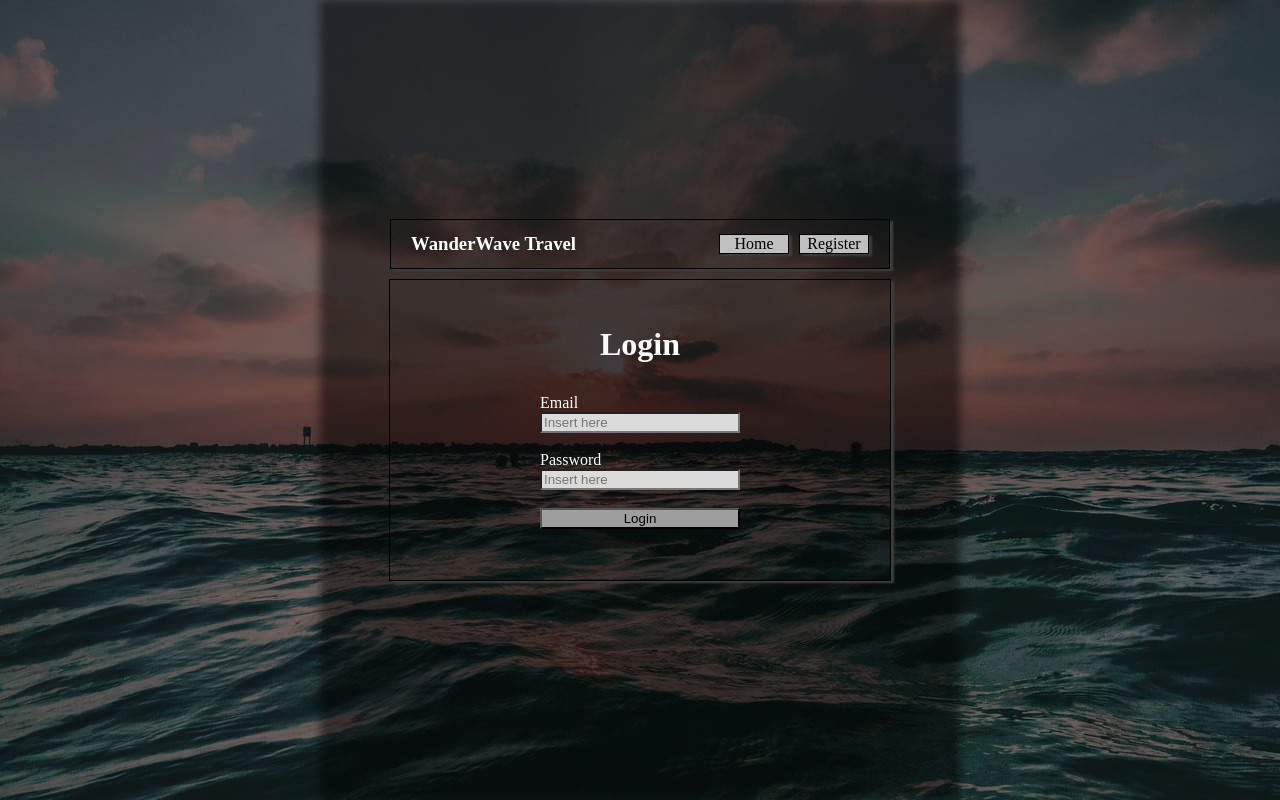
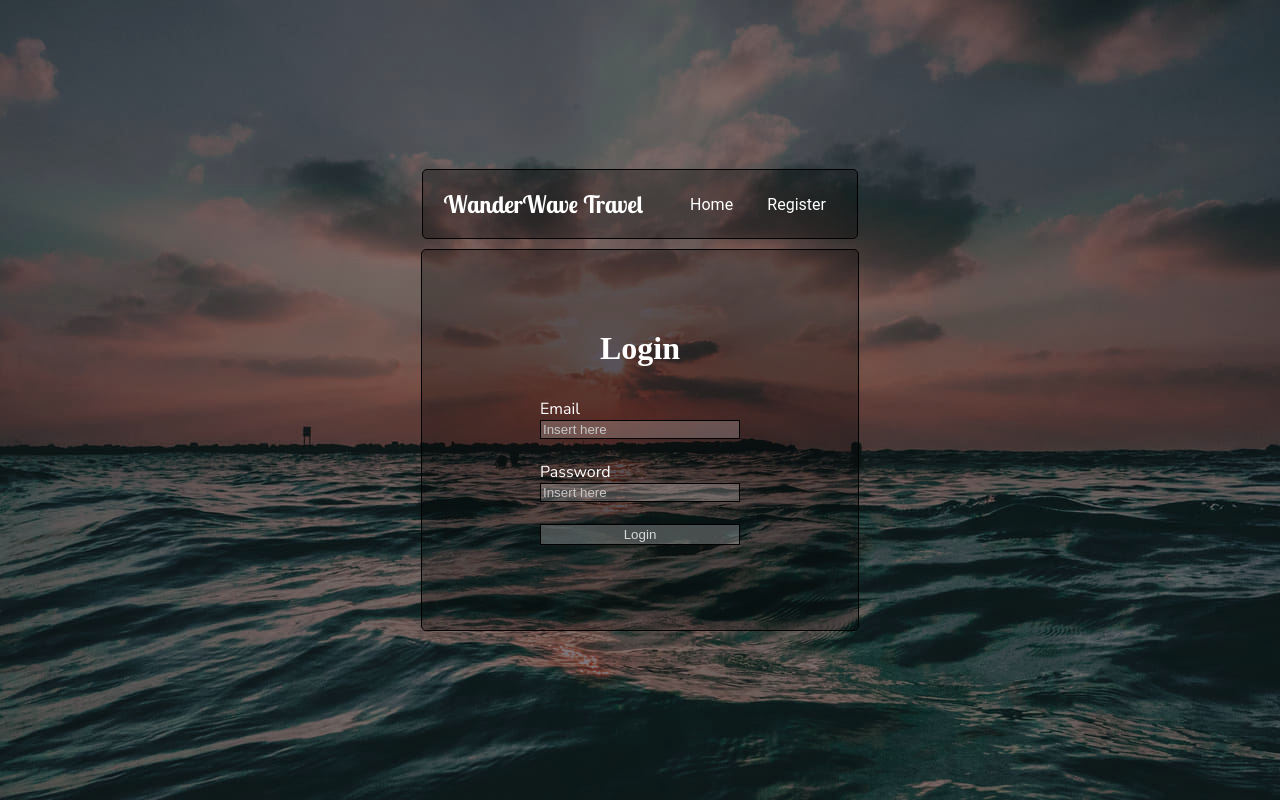
Before and after one commit to Jiu95-nq/wanderwave_travel, a PHP site: page /source/interfaces/login/login.php in a window 1280 px wide. Run offline with PHP 8.4, Linux system fonts and the light colour scheme.

Commit message:
Feat [Styling]: Login and register styling complete

```diff
--- a/source/interfaces/login/login.php
+++ b/source/interfaces/login/login.php
@@ -8,20 +8,23 @@
     <head>
         <link rel="stylesheet" href="style_login.css">
         <link rel="stylesheet" href="<?=STYLE_UTIL_URL?>">
+
+        <link href="https://fonts.googleapis.com/css2?family=Lobster+Two:ital,wght@0,400;0,700;1,400;1,700&display=swap" rel="stylesheet">
+        <link href="https://fonts.googleapis.com/css2?family=Nunito+Sans:ital,opsz,wght@0,6..12,200..1000;1,6..12,200..1000&display=swap" rel="stylesheet">
     </head>
     <body>
 
         <div id="center">
 
-            <div id="navbar" class="general_borders">
-                <h3>WanderWave Travel</h3>
+            <div id="navbar" class="">
+                <h2>WanderWave Travel</h2>
                 <div>
-                    <a href="<?=HOME_PUBL_URL?>" class="general_borders">Home</a>
-                    <a href="<?=REGISTER_PUBL_URL?>" class="general_borders">Register</a>
+                    <a href="<?=HOME_PUBL_URL?>">Home</a>
+                    <a href="<?=REGISTER_PUBL_URL?>">Register</a>
                 </div>
             </div>
 
-            <div id="login_box" class="general_borders">
+            <div id="login_box">
                 <h1>Login</h1>
                 <form id="login_form" action="" method="POST">
 
--- a/source/interfaces/login/style_login.css
+++ b/source/interfaces/login/style_login.css
@@ -23,6 +23,7 @@ body:before{
 ============================================*/
 
 #center{
+    box-sizing: border-box;
     position: relative;
     display: flex;
     align-items: center;
@@ -32,15 +33,7 @@ body:before{
     height: 100%;
     gap: 10px;
     z-index: 0;
-}
-
-#center:before{
-    content: "";
-    position: absolute;
-    background: rgba(0,0,0,0.5);
-    filter: blur(5px);
-    inset: 0;
-
+    padding: 0 8%;
 }
 
 /*============================================
@@ -54,19 +47,22 @@ body:before{
     position: relative;
     z-index: 999;
     padding: 10px 20px;
-    width: 500px;
-    height: 50px;
-    /*background-color: rgb(116, 135, 219);*/
+    height: 70px;
+    width: 100%;
+    background: rgba(0, 0, 0, 0.3);
+    border-radius: 5px;
+    border: 1px solid black;
 }
 
-#navbar h3{
+#navbar h2{
     color: white;
+    font-family: 'Lobster Two', sans-serif;
 }
 
 #navbar div{
     margin-left: auto;
     display: flex;
-    gap: 10px;
+    gap: 5px;
 }
 
 #navbar a{
@@ -74,17 +70,17 @@ body:before{
     display: flex;
     justify-content: center;
     align-items: center;
-    padding: 3px 3px;
-    width: 70px;
-    height: 20px;
+    padding: 7px 3px;
+    width: 80px;
+    height: 30px;
     text-decoration: none;
-    color: black;
-    background-color: rgb(192, 192, 192);
+    color: white;
+    font-family: 'roboto',sans-serif;
 }
 
 #navbar a:hover{
-    background-color: rgb(172, 172, 172);
-    color: rgb(156, 17, 17);
+    background-color: rgba(172, 172, 172, 0.5);
+    color: rgb(172, 183, 231);
 }
 
 /*============================================
@@ -98,14 +94,19 @@ body:before{
     align-items: center;
     flex-direction: column;
     z-index: 999;
-    height: 300px;
-    width: 500px;
+    width: 100%;
+    height: 380px;
+    font-family: 'Nunito Sans', sans-serif;
+    background: rgba(0, 0, 0, 0.3);
+    border-radius: 5px;
+    border: 1px solid black;
 
     /*background-color: rgb(116, 135, 219);*/
 }
 
 #login_box h1{
     color: white;
+    font-family: 'Times New Roman', Times, serif;
 }
 
 #login_form{
@@ -117,10 +118,31 @@ body:before{
     color: white;
 }
 
+
+
 #login_form button{
-    background-color: rgb(158, 158, 158);
+    background: rgba(168, 168, 168, 0.4);
+    color: rgb(216, 216, 216);
+    border: 1px solid black;
+    padding: 2px;
+}
+
+#login_form button:hover{
+    cursor: pointer;
+    color: rgb(172, 183, 231);
+    background: rgba(134, 134, 134, 0.3);
 }
 
 #login_form input{
-    background-color: rgb(219, 219, 219);
+    background: rgba(255, 255, 255, 0.2);
+    color: white;
+    border: 1px solid black;
 }
+
+#login_form input:focus{
+    outline: none;
+}
+
+#login_form input::placeholder{
+    color: rgb(199, 199, 199);
+}
--- a/source/interfaces/register/php_register/data_load_register.php
+++ b/source/interfaces/register/php_register/data_load_register.php
@@ -12,7 +12,10 @@
     function load_sex_data($sex_query_result){
         ob_start();
         while($row = mysqli_fetch_assoc($sex_query_result)): ?>
-            <option value="<?= htmlspecialchars($row['id']) ?>"><?= htmlspecialchars($row['name']) ?></option>
+            <div
+                data-sex_id="<?= htmlspecialchars($row['id']) ?>"
+                class="sex_option"
+            ><?= htmlspecialchars($row['name']) ?></div>
         <?php endwhile;
         return ob_get_clean();
     }
```
Also changed, not shown: source/interfaces/register/register.php (+42 -38 lines), source/interfaces/register/script_register/register.js (added, +30 -0 lines), source/interfaces/register/style_register.css (+121 -47 lines), source/interfaces/register/images_register/sea1.jpg (added), source/interfaces/register/images_register/sea2.jpg (added).
